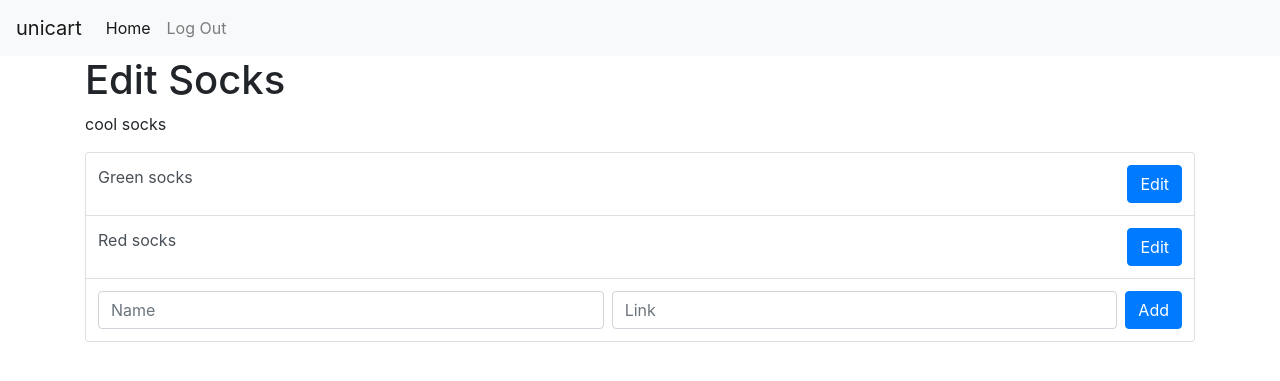
After one commit to anmho/unicart, a Flask app: page /edit-cart/1 in a window 1280 px wide. The commit adds this page. Shown: the top 381 px of the page. Run offline with Flask 2, Linux system fonts and the light colour scheme; a user stored in the database is signed in; data comes from the database, SQL or seed files in the repository; both versions use the stored data as it was after the commit; some libraries are stand-ins or nearby versions.

Commit message:
Added ability to add cart items

```diff
--- a/website/auth.py
+++ b/website/auth.py
@@ -54,7 +54,7 @@ def sign_up():
             db.session.commit()
             login_user(new_user, remember=True)
             flash("Account created", "success")
-            redirect(url_for("views.home"))
+            return redirect(url_for("views.home"))
 
     return render_template("sign_up.html")
 
--- a/website/models.py
+++ b/website/models.py
@@ -21,4 +21,6 @@ class Cart(db.Model):
 
 class Item(db.Model):
     id = db.Column(db.Integer, primary_key=True)
+    name = db.Column(db.String(100))
+    url = db.Column(db.String(100))
     cart_id = db.Column(db.Integer, db.ForeignKey("cart.id"))
--- a/website/templates/base.html
+++ b/website/templates/base.html
@@ -13,7 +13,15 @@
     />
 
     <meta charset="utf-8" />
-    <title>{% block title %} {% endblock %}</title>
+      <title>
+        {% block title %}
+          {% if title %}
+            {{title}}
+          {% else %}
+            Unicart
+          {% endif %}
+        {% endblock %}
+      </title>
   </head>
 
   <body>
@@ -32,35 +40,46 @@
       </button>
       <div class="collapse navbar-collapse" id="navbarNav">
         <ul class="navbar-nav">
+
           {% if current_user.is_authenticated %}
           <li class="nav-item active">
-            <a class="nav-link" href="{{url_for('views.home')}}"
-              >Home <span class="sr-only">(current)</span></a
-            >
+            <a class="nav-link" href="{{url_for('views.home')}}">
+              Home
+              <span class="sr-only">(current)</span>
+            </a>
           </li>
           <li class="nav-item">
-            <a class="nav-link" href="{{url_for('auth.logout')}}">Log Out</a>
+            <a class="nav-link" href="{{url_for('auth.logout')}}">
+              Log Out
+            </a>
           </li>
           {% else %}
           <li class="nav-item">
-            <a class="nav-link" href="{{url_for('auth.login')}}">Log In</a>
+            <a class="nav-link" href="{{url_for('auth.login')}}">
+              Log In
+            </a>
           </li>
           <li class="nav-item">
-            <a class="nav-link" href="{{url_for('auth.sign_up')}}">Sign Up</a>
+            <a class="nav-link" href="{{url_for('auth.sign_up')}}">
+              Sign Up
+            </a>
           </li>
           {% endif %}
         </ul>
       </div>
     </nav>
 
-    {% with messages = get_flashed_messages(with_categories=true) %} {% for
-    category, message in messages %} {% if category == "error" %}
-    <div class="alert alert-danger" role="alert">{{ message }}</div>
-    {% elif category == "success" %}
-    <div class="alert alert-success" role="alert">{{ message }}</div>
-    {% else %}
-    <div class="alert alert-primary" role="alert">{{ message }}</div>
-    {% endif %} {% endfor %} {% endwith %}
+    {% with messages = get_flashed_messages(with_categories=true) %}
+      {% for category, message in messages %}
+        {% if category == "error" %}
+          <div class="alert alert-danger" role="alert">{{ message }}</div>
+        {% elif category == "success" %}
+          <div class="alert alert-success" role="alert">{{ message }}</div>
+        {% else %}
+          <div class="alert alert-primary" role="alert">{{ message }}</div>
+        {% endif %}
+      {% endfor %}
+    {% endwith %}
     <div class="container">{% block content %} {% endblock %}</div>
 
     <script
--- /dev/null
+++ b/website/templates/edit_cart.html
@@ -0,0 +1,39 @@
+{% extends "base.html" %} {% block content %}
+<h1>Edit {{cart.name}}</h1>
+<p>{{cart.description}}</p>
+
+<div id="items" class="list-group">
+  {% for item in cart.items|reverse %}
+
+  <a
+    href="{{item.url}}"
+    class="d-flex p-2 flex-row list-group-item list-group-item-action"
+  >
+    <div class="m-1">{{item.name}}</div>
+
+    <button type="submit" class="m-1 ml-auto btn btn-primary">Edit</button>
+  </a>
+  {% endfor %}
+
+  <li class="p-2 list-group-item">
+    <form method="POST" autocomplete="off">
+      <div class="d-flex flex-row">
+        <input
+          name="name"
+          type="text"
+          class="m-1 form-control"
+          placeholder="Name"
+        />
+        <input
+          name="url"
+          type="text"
+          class="m-1 form-control"
+          placeholder="Link"
+        />
+        <button type="submit" class="m-1 btn btn-primary">Add</button>
+      </div>
+    </form>
+  </li>
+</div>
+
+{% endblock %}
--- a/website/views.py
+++ b/website/views.py
@@ -1,41 +1,18 @@
+from importlib.metadata import requires
 import json
-from flask import Blueprint, flash, render_template, request, jsonify, redirect, url_for
+from flask import Blueprint, flash, render_template, request, jsonify, redirect, url_for, abort
 from sqlalchemy import desc
-from .models import Cart, db
-from flask_login import current_user
+from .models import Cart, db, Item
+from flask_login import current_user, login_required
 views = Blueprint("views", __name__)
-
-
-def create_cart(name, description):
-    new_cart = Cart(name=name, description=description,
-                    user_id=current_user.id)
-    db.session.add(new_cart)
-    db.session.commit()
-    flash("Successfully added cart", "success")
-
-
-@views.route("/edit-cart/<id>", methods=["POST"])
-def edit_cart(id):
-    flash("Edit")
-    flash(request.form)
-    name = request.form.get("name")
-    url = request.form.get("url")
-    flash(name)
-    flash(url)
-
-    return redirect(url_for("views.home"))
 
 
 @views.route("/", methods=["GET", "POST"])
 def home():
+    if not current_user.is_authenticated:
+        return redirect(url_for("auth.login"))
+
     if request.method == "POST":
-        # if "edit" in request.form:
-        #     flash("Edit")
-        #     flash(request.form)
-        #     name = request.form.get("name")
-        #     url = request.form.get("url")
-        #     flash(name)
-        #     flash(url)
         if "create" in request.form:
             name = request.form.get("name")
             description = request.form.get("description")
@@ -50,6 +27,39 @@ def home():
     return render_template("index.html", user=current_user)
 
 
+@views.route("/create_cart")
+@login_required
+def create_cart(name, description):
+    new_cart = Cart(name=name, description=description,
+                    user_id=current_user.id)
+    db.session.add(new_cart)
+    db.session.commit()
+    flash("Successfully added cart", "success")
+
+    return redirect(url_for("views.home"))
+
+
+@views.route("/edit-cart/<int:id>", methods=["POST", "GET"])
+@login_required
+def edit_cart(id):
+    cart = Cart.query.get_or_404(id)
+
+    if request.method == "POST":
+        name = request.form.get("name")
+        url = request.form.get("url")
+
+        if name and url:
+            new_item = Item(name=name, url=url, cart_id=cart.id)
+            db.session.add(new_item)
+            db.session.commit()
+            flash("Successfully added item", "success")
+        else:
+            if not name:
+                flash("Please enter a name for your item")
+
+    return render_template("edit_cart.html", id=id, cart=cart, title="Edit")
+
+
 @views.route("/delete-cart", methods=["POST"])
 def delete_cart():
     body = json.loads(request.data)
```
Also changed, not shown: website/templates/index.html (+9 -36 lines), website/database.db.
